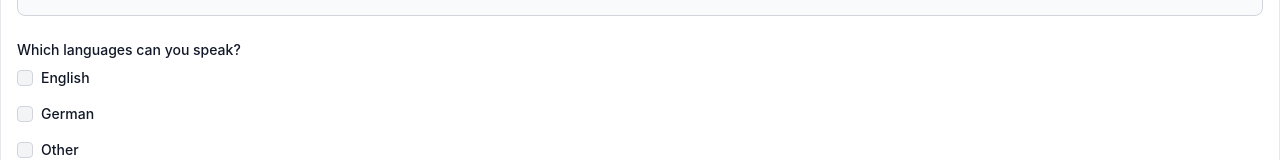
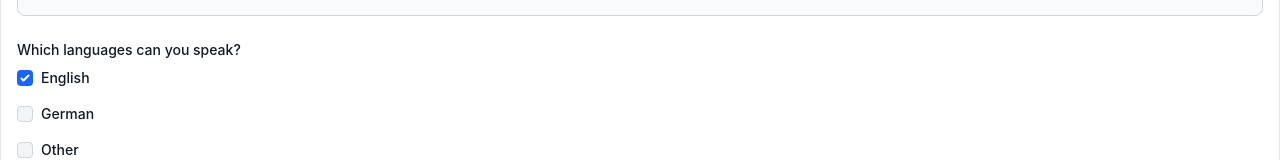
Before and after one commit to smarvin96/LimitlessAttention.com, a React (Vite) app: page /apply in a window 1280 px wide. Shown: the part 617-777 px from the top of the page. Built offline with nearby package versions, Linux system fonts and the light colour scheme.

Commit message:
saveiman

```diff
--- a/src/components/Apply.jsx
+++ b/src/components/Apply.jsx
@@ -1,12 +1,11 @@
 import { useState } from "react";
-
 
 const Apply = () => {
   const [name, setName] = useState("");
   const [reach, setReach] = useState("");
   const [sm, setSm] = useState("");
   const [location, setLocation] = useState("");
-  const [language, setLanguage] = useState("");
+  const [language, setLanguage] = useState("English");
   const [partner, setPartner] = useState("");
   const [bringSocialMedia, setBringSocialMedia] = useState("");
   const [verified, setVerified] = useState("");
@@ -65,7 +64,11 @@ const Apply = () => {
           afraid of work.
         </p>
         {/* onSubmit={handleSubmit} */}
-        <form id="applyForm" action="https://formspree.io/f/mdovorpg" method="POST" >
+        <form
+          id="applyForm"
+          action="https://formspree.io/f/mdovorpg"
+          method="POST"
+        >
           <div className="mb-6">
             <label
               htmlFor="name"
@@ -150,15 +153,16 @@ const Apply = () => {
             </label>
             <div className="flex items-center mb-4">
               <input
-                id="language"
-                name="language"
+                id="languageEnglish"
+                checked
+                name="languageEnglish"
                 type="checkbox"
                 className="w-4 h-4 text-blue-600 bg-gray-100 border-gray-300 rounded focus:ring-blue-500 dark:focus:ring-blue-600 dark:ring-offset-gray-800 focus:ring-2 dark:bg-gray-700 dark:border-gray-600"
-                value={language}
-                onChange={(e) => setLanguage(e.target.value)}
+                value="yes"
+                onChange={(e) => {setLanguage(e.target.value);console.log(e)}}
               />
               <label
-                htmlFor="language"
+                htmlFor="languageEnglish"
                 className="ml-2 text-sm font-medium text-gray-900 dark:text-gray-300"
               >
                 English
@@ -167,15 +171,16 @@ const Apply = () => {
 
             <div className="flex items-center mb-4">
               <input
-                id="language"
-                name="language"
+                id="languageGerman"
+
+                name="languageGerman"
                 type="checkbox"
                 className="w-4 h-4 text-blue-600 bg-gray-100 border-gray-300 rounded focus:ring-blue-500 dark:focus:ring-blue-600 dark:ring-offset-gray-800 focus:ring-2 dark:bg-gray-700 dark:border-gray-600"
                 value={language}
                 onChange={(e) => setLanguage(e.target.value)}
               />
               <label
-                htmlFor="language"
+                htmlFor="languageGerman"
                 className="ml-2 text-sm font-medium text-gray-900 dark:text-gray-300"
               >
                 German
@@ -183,15 +188,15 @@ const Apply = () => {
             </div>
             <div className="flex items-center mb-4">
               <input
-                id="language"
-                name="language"
+                id="languageOther"
+                name="languageOther"
                 type="checkbox"
                 className="w-4 h-4 text-blue-600 bg-gray-100 border-gray-300 rounded focus:ring-blue-500 dark:focus:ring-blue-600 dark:ring-offset-gray-800 focus:ring-2 dark:bg-gray-700 dark:border-gray-600"
                 value={language}
                 onChange={(e) => setLanguage(e.target.value)}
               />
               <label
-                htmlFor="language"
+                htmlFor="languageOther"
                 className="ml-2 text-sm font-medium text-gray-900 dark:text-gray-300"
               >
                 Other
@@ -270,7 +275,6 @@ const Apply = () => {
               <input
                 id="bringSocialMedia"
                 name="bringSocialMedia"
-
                 type="checkbox"
                 value={bringSocialMedia}
                 onChange={(e) => setBringSocialMedia(e.target.value)}
@@ -287,7 +291,6 @@ const Apply = () => {
               <input
                 id="bringSocialMedia"
                 name="bringSocialMedia"
-
                 type="checkbox"
                 value={bringSocialMedia}
                 onChange={(e) => setBringSocialMedia(e.target.value)}
@@ -316,7 +319,6 @@ const Apply = () => {
               <input
                 id="verified"
                 name="verified"
-
                 type="checkbox"
                 value={verified}
                 onChange={(e) => setVerified(e.target.value)}
@@ -334,7 +336,6 @@ const Apply = () => {
               <input
                 id="verified"
                 name="verified"
-
                 type="checkbox"
                 value={verified}
                 onChange={(e) => setVerified(e.target.value)}
@@ -360,7 +361,6 @@ const Apply = () => {
               type="text"
               id="blockedCountries"
               name="blockedCountries"
-
               className="bg-gray-50 border border-gray-300 text-gray-900 text-sm rounded-lg focus:ring-blue-500 focus:border-blue-500 block w-full p-2.5 dark:bg-gray-700 dark:border-gray-600 dark:placeholder-gray-400 dark:text-white dark:focus:ring-blue-500 dark:focus:border-blue-500"
               placeholder="Germany/UK"
               value={blockedCountries}
@@ -377,10 +377,8 @@ const Apply = () => {
             </label>
             <input
               type="number"
-
               id="hoursDayAvailable"
               name="hoursDayAvailable"
-
               className="bg-gray-50 border border-gray-300 text-gray-900 text-sm rounded-lg focus:ring-blue-500 focus:border-blue-500 block w-full p-2.5 dark:bg-gray-700 dark:border-gray-600 dark:placeholder-gray-400 dark:text-white dark:focus:ring-blue-500 dark:focus:border-blue-500"
               placeholder="e.g., 6"
               value={hoursDayAvailable}
@@ -399,7 +397,6 @@ const Apply = () => {
               type="number"
               id="weekContent"
               name="weekContent"
-
               className="bg-gray-50 border border-gray-300 text-gray-900 text-sm rounded-lg focus:ring-blue-500 focus:border-blue-500 block w-full p-2.5 dark:bg-gray-700 dark:border-gray-600 dark:placeholder-gray-400 dark:text-white dark:focus:ring-blue-500 dark:focus:border-blue-500"
               placeholder="e.g., 23"
               value={weekContent}
@@ -419,7 +416,6 @@ const Apply = () => {
               type="number"
               id="upsellTime"
               name="upsellTime"
-
               className="bg-gray-50 border border-gray-300 text-gray-900 text-sm rounded-lg focus:ring-blue-500 focus:border-blue-500 block w-full p-2.5 dark:bg-gray-700 dark:border-gray-600 dark:placeholder-gray-400 dark:text-white dark:focus:ring-blue-500 dark:focus:border-blue-500"
               placeholder="number in hours"
               value={upsellTime}
@@ -439,7 +435,6 @@ const Apply = () => {
               <input
                 id="contentPlan"
                 name="contentPlan"
-
                 type="checkbox"
                 value={contentPlan}
                 onChange={(e) => setContentPlan(e.target.value)}
@@ -457,7 +452,6 @@ const Apply = () => {
               <input
                 id="contentPlan"
                 name="contentPlan"
-
                 type="checkbox"
                 value={contentPlan}
                 onChange={(e) => setContentPlan(e.target.value)}
@@ -481,7 +475,6 @@ const Apply = () => {
           <textarea
             id="message"
             name="message"
-
             rows="4"
             className="block p-2.5 w-full text-sm text-gray-900 bg-gray-50 rounded-lg border border-gray-300 focus:ring-blue-500 focus:border-blue-500 dark:bg-gray-700 dark:border-gray-600 dark:placeholder-gray-400 dark:text-white dark:focus:ring-blue-500 dark:focus:border-blue-500"
             placeholder=""
```
Lines whose indentation alone changed are shown as unchanged.
